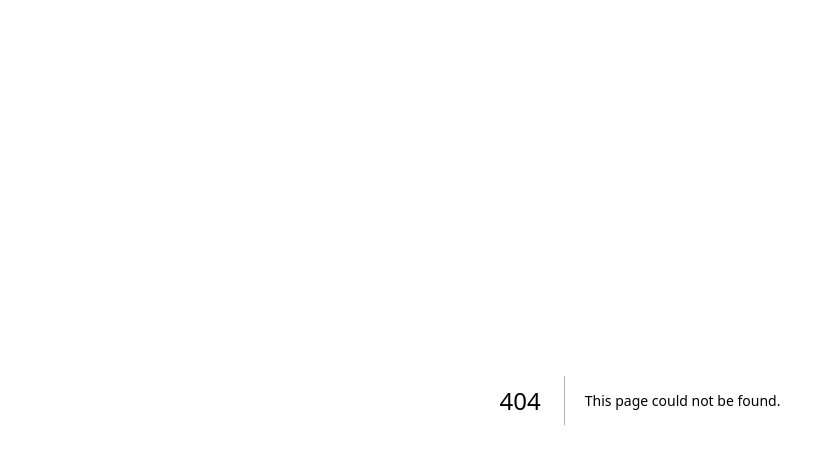
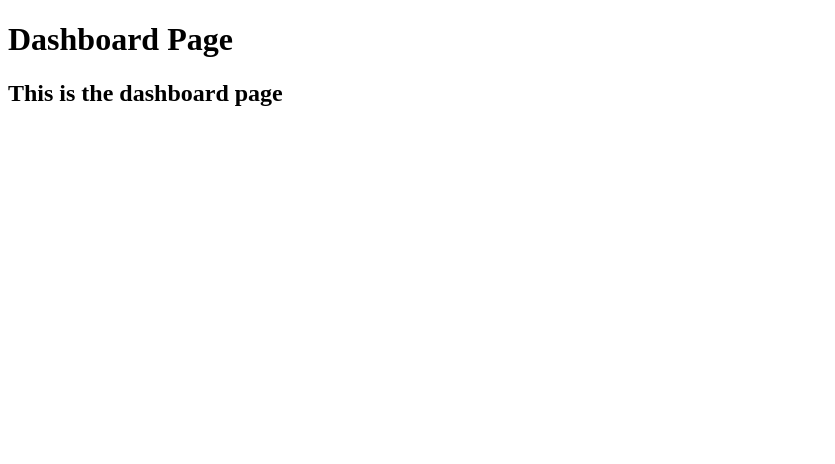
Before and after one commit to Nibir1/WOS_Applicant_Management, a Next.js app: page /dashboard in a window 1280 px wide. Before the commit this address had no page. Shown: the top 464 px of the page, without its empty margins (0-835 px from the left). Built offline with nearby package versions, Linux system fonts and the light colour scheme.

Commit message:
more scaffolding

```diff
--- /dev/null
+++ b/app/_global-error.tsx
@@ -0,0 +1,22 @@
+'use client'
+
+import { useEffect } from 'react';
+
+import type { ReactNode } from 'react';
+
+export default function GlobalError({
+  error,
+}: {
+  error: Error,
+}):ReactNode {
+
+  useEffect(() => {
+    console.error('Error detected', error);
+  }, [ error ]);
+
+  return <html>
+    <body>
+      <h1>Oops! Something Went Wrong</h1>
+    </body>
+  </html>;
+}
--- /dev/null
+++ b/app/dashboard/layout.tsx
@@ -0,0 +1,8 @@
+import type { ReactNode } from 'react';
+
+export default function DashboardLayout({ children }: { children: ReactNode }):ReactNode {
+  return <div id='layout-dashboard'>
+    <h1>Dashboard Page</h1>
+    { children }
+  </div>
+}
--- /dev/null
+++ b/app/dashboard/page.tsx
@@ -0,0 +1,5 @@
+import type { ReactNode } from 'react';
+
+export default function DashboardPage():ReactNode {
+  return <h2>This is the dashboard page</h2>;
+}
--- a/app/layout.tsx
+++ b/app/layout.tsx
@@ -1,9 +1,14 @@
-import React from 'react';
+import type { ReactNode } from 'react';
+import type { Metadata } from 'next';
 
-export default function RootLayout({ children }) {
+export default function RootLayout({ children }: { children: ReactNode }):ReactNode {
   return (
     <html lang="en">
       <body>{children}</body>
     </html>
   );
 }
+
+export const metadata:Metadata = {
+  title: 'WOS Applicant Management',
+};
--- /dev/null
+++ b/app/login/page.tsx
@@ -0,0 +1,5 @@
+import type { ReactNode } from 'react';
+
+export default function LoginPage():ReactNode {
+  return <h2>This is the login page</h2>;
+}
--- a/next.config.js
+++ b/next.config.js
@@ -1,5 +1,6 @@
 /** @type {import('next').NextConfig} */
 const nextConfig = {
+  reactStrictMode: true,
   experimental: {
     appDir: true,
   },
--- a/package.json
+++ b/package.json
@@ -11,7 +11,8 @@
 	"devDependencies": {
 		"@types/node": "18.15.11",
 		"@types/react": "18.0.33",
-		"eslint-config-next": "^13.3.0"
+		"eslint-config-next": "^13.3.0",
+		"sass": "^1.61.0"
 	},
 	"scripts": {
 		"dev": "next dev",
```
Also changed, not shown: app/_error.tsx (added, +23 -0 lines), app/login/layout.tsx (added, +8 -0 lines), app/not-found.tsx (added, +10 -0 lines), app/page.tsx (+9 -3 lines), 1 other file (tests, documents, lock files or other folders).
